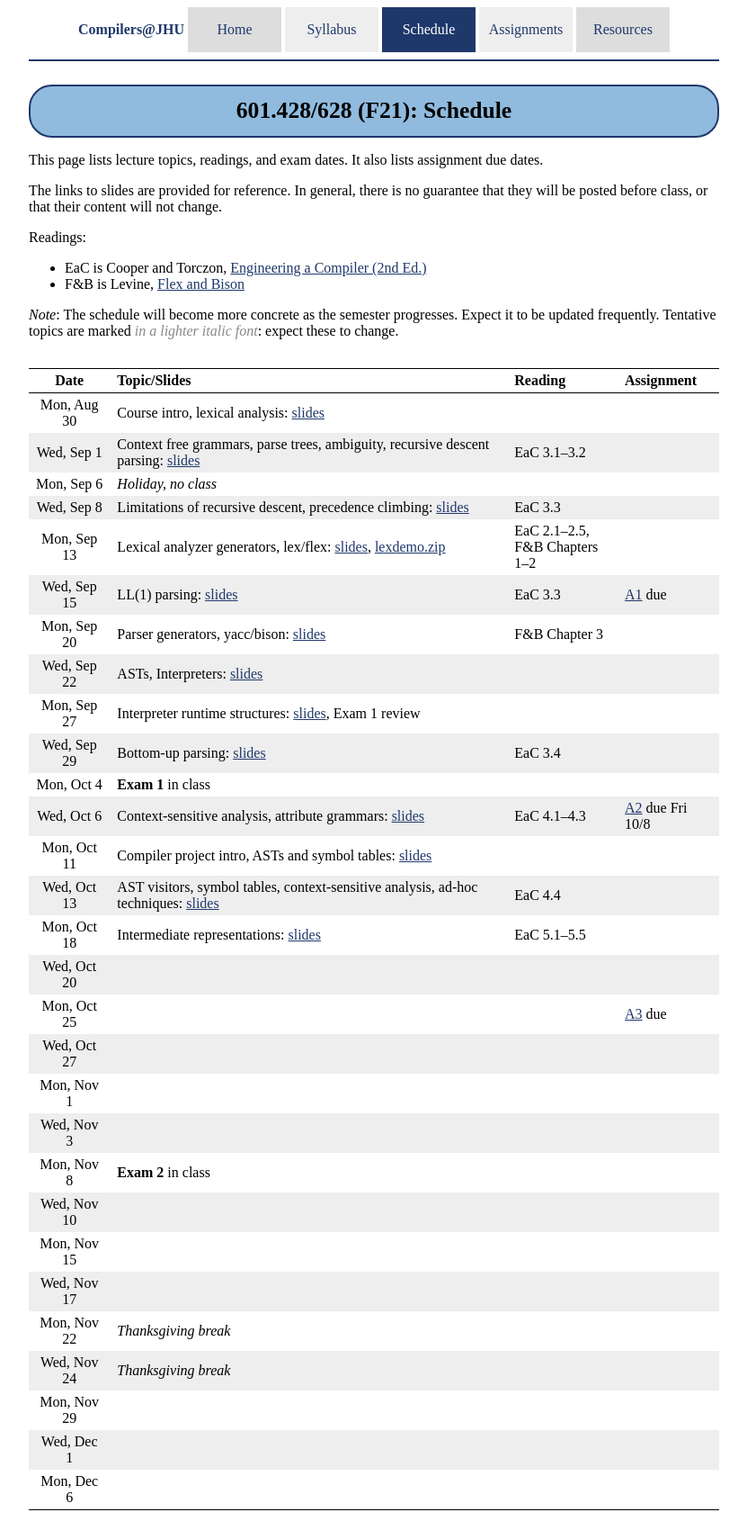
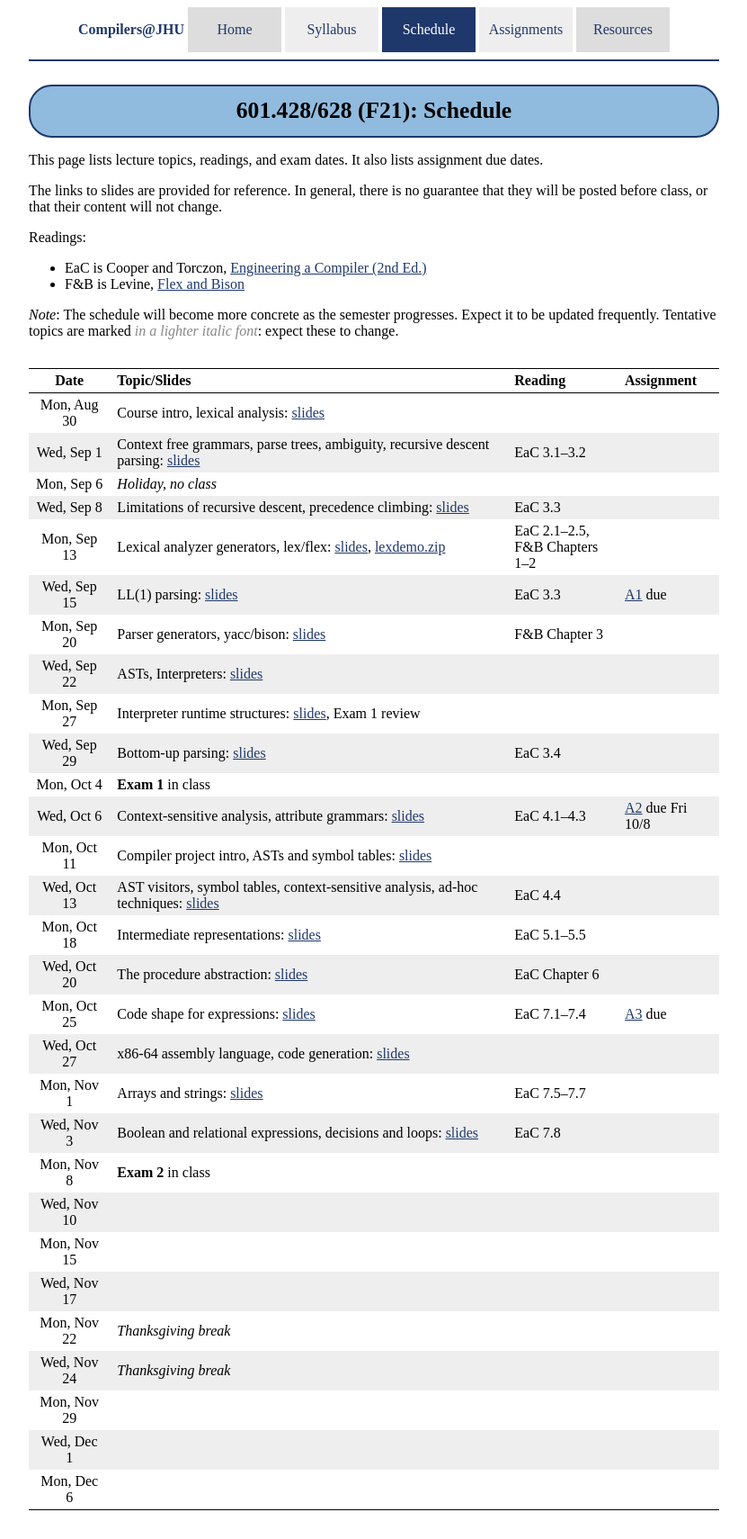
Before and after one commit to jhucompilers/fall2021, a Jekyll site: the page built from schedule.md, in a window 1280 px wide. Shown: the whole page at 90% size, without its empty margins (224-1055 px from the left). Built offline with Jekyll 4.4.1, drawn with Linux system fonts in a browser that asks for light colours.

Commit message:
another schedule update

```diff
--- a/schedule.md
+++ b/schedule.md
@@ -32,11 +32,11 @@ Wed, Oct 6 | Context-sensitive analysis, attribute grammars: [slides](lectures/C
 Mon, Oct 11 | Compiler project intro, ASTs and symbol tables: [slides](lectures/lecture11-public.pdf)  |
 Wed, Oct 13 | AST visitors, symbol tables, context-sensitive analysis, ad-hoc techniques: [slides](lectures/Context_sensitive_Analysis_II.pdf) | EaC 4.4
 Mon, Oct 18 | Intermediate representations: [slides](lectures/Intermediate_Representations.pdf) | EaC 5.1–5.5 |
-Wed, Oct 20 | <!-- The procedure abstraction: [slides](lectures/The_Procedure_Abstraction_I.pdf) --> | <!-- EaC Chapter 6--> |
-Mon, Oct 25 | <!--Code shape for expressions: [slides](/lectures/Code_Shape_I_Quick_Intro_to_Code_Generation_+_Code_Shape_for_Expressions.pdf) --> | <!-- EaC 7.1–7.4--> |  [A3](assign/assign03.html) due
-Wed, Oct 27 | <!--<b>Exam 2 out</b>, x86-64 assembly language, code generation: [slides](lectures/lecture16-public.pdf) --> | <!-- -->
-Mon, Nov 1 | <!--Arrays and strings: [slides](lectures/Code_Shape_II_Arrays_Aggregates_&_Strings.pdf) --> | <!-- EaC 7.5–7.7 --> | <!-- [A3](assign/assign03.html) due 10/30-->
-Wed, Nov 3 | <!--Boolean and relational expressions, decisions and loops: [slides](lectures/Code_Shape_III_Boolean_and_Relational_Expressions_+_Control_Flow.pdf)  --> | <!-- EaC 7.8 --> | <!-- -->
+Wed, Oct 20 | The procedure abstraction: [slides](lectures/The_Procedure_Abstraction_I.pdf) | EaC Chapter 6 |
+Mon, Oct 25 | Code shape for expressions: [slides](/lectures/Code_Shape_I_Quick_Intro_to_Code_Generation_+_Code_Shape_for_Expressions.pdf) | EaC 7.1–7.4 |  [A3](assign/assign03.html) due
+Wed, Oct 27 | x86-64 assembly language, code generation: [slides](lectures/lecture16-public.pdf) |  |
+Mon, Nov 1 | Arrays and strings: [slides](lectures/Code_Shape_II_Arrays_Aggregates_&_Strings.pdf) | EaC 7.5–7.7 |
+Wed, Nov 3 | Boolean and relational expressions, decisions and loops: [slides](lectures/Code_Shape_III_Boolean_and_Relational_Expressions_+_Control_Flow.pdf) | EaC 7.8 |
 Mon, Nov 8 | **Exam 2** in class <!--Intro to Code optimization: [slides](lectures/Introduction_to_Optimization_terminology_&_local_value_numbering.pdf), [slides](lectures/Regional_Optimization_Superlocal_Value_Numbering_and_Loop_Unrolling.pdf) --> | <!-- EaC 8.1–8.5 --> | <!-- -->
 Wed, Nov 10 | <!--Intro to Global optimization, Instruction selection: [slides](lectures/Global_Optimization_Live_Analysis.pdf), [slides](lectures/Introduction_to_Instruction_Selection_and_Peephole_based_Selection.pdf) --> | <!-- EaC 8.6, 11.5-->
 Mon, Nov 15 | <!--Instruction selection, continued --> | <!-- --> | <!-- [A4](assign/assign04.html) due 11/13-->
```
Also changed, not shown: index.md (+1 -0 lines), 5 other files.
